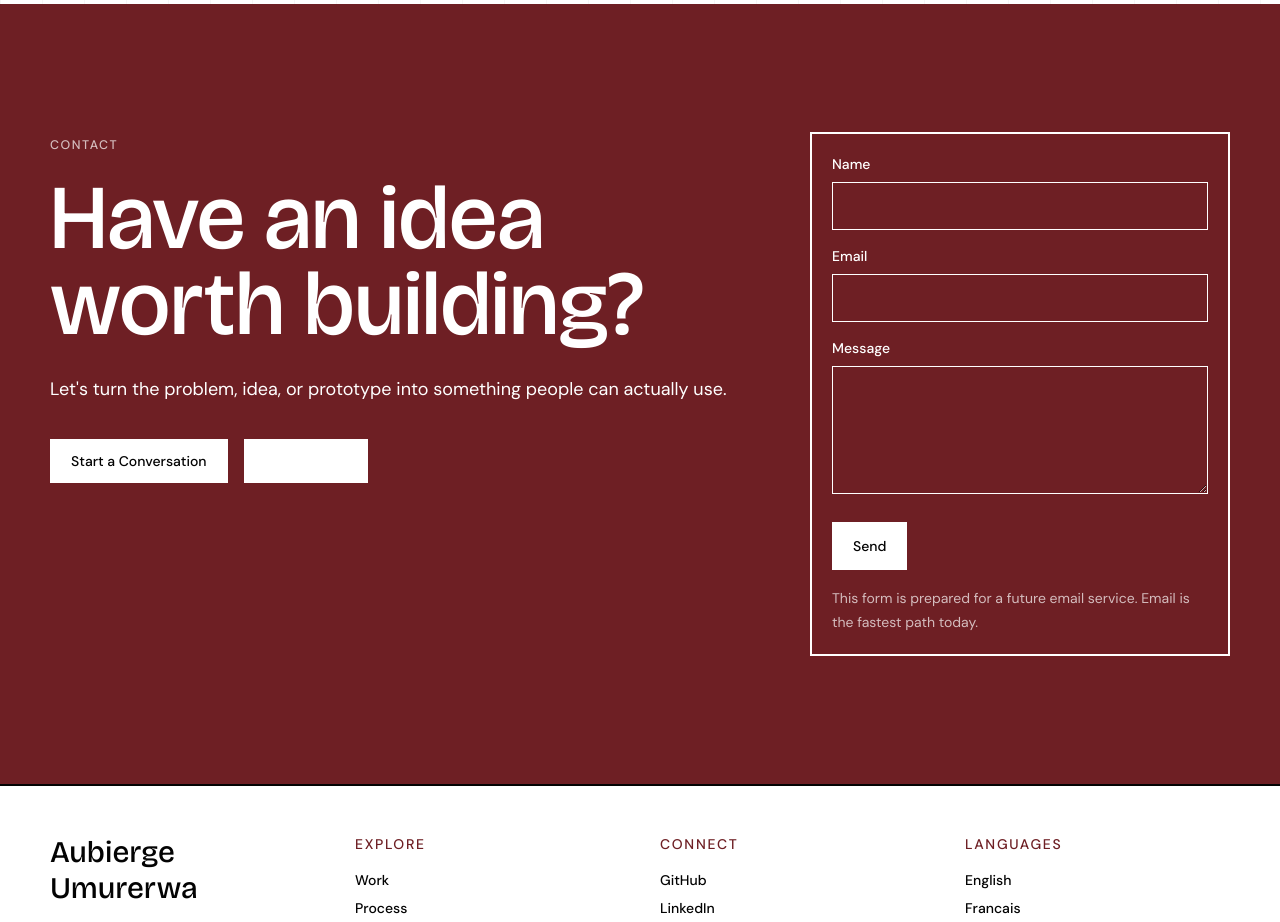
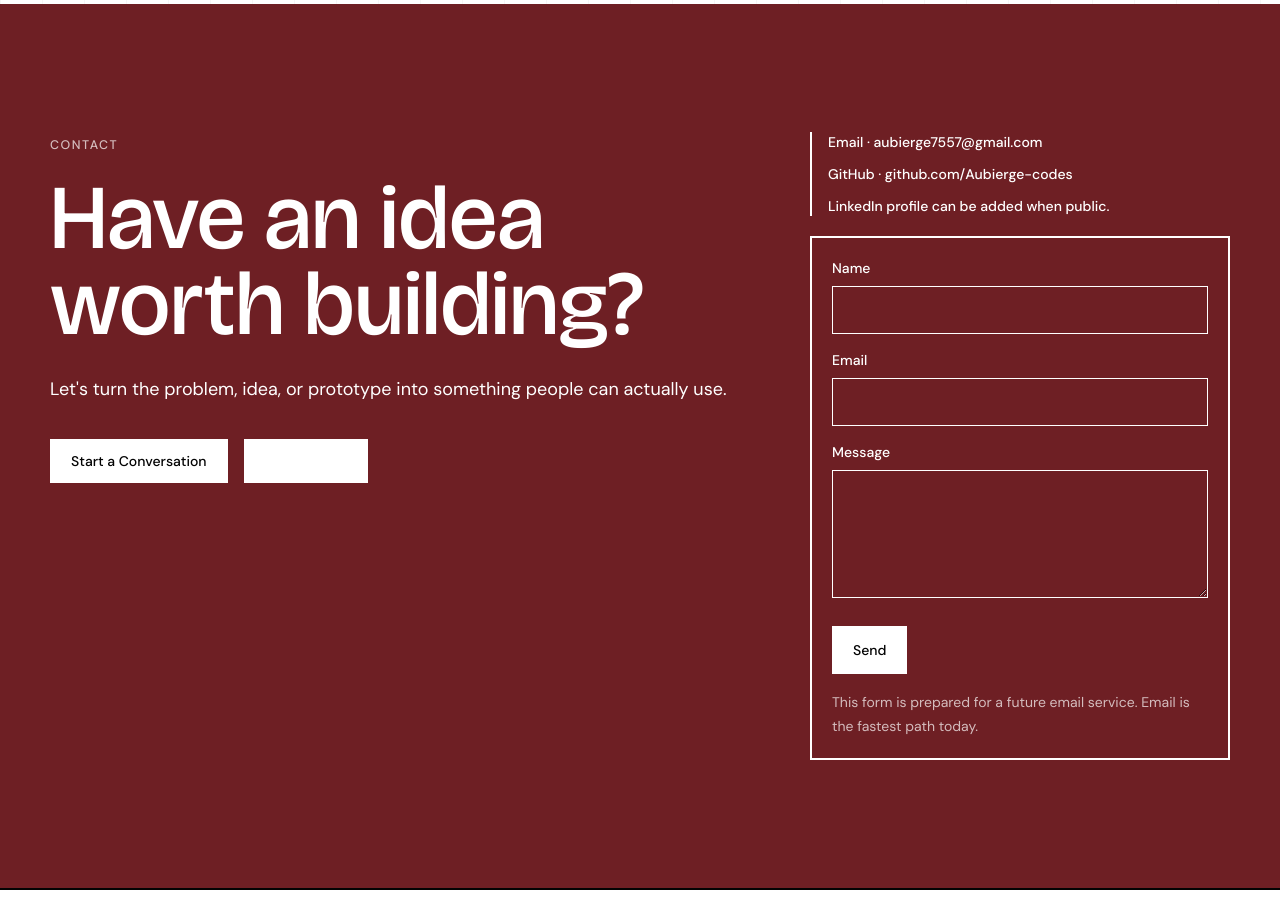
Before and after one commit to Aubierge-codes/portifolio, a Next.js app: page / in a window 1280 px wide. Shown: the part 8360-9282 px from the top of the page. Built offline with nearby package versions, Linux system fonts and the light colour scheme.

Commit message:
tighten contact accessibility

```diff
--- a/components/contact/contact-section.tsx
+++ b/components/contact/contact-section.tsx
@@ -47,21 +47,39 @@ export function ContactSection({ t }: ContactSectionProps) {
             </RevealItem>
           </div>
           <RevealItem>
-            <form className="border-2 border-paper p-5" aria-label="Contact form">
+            <div className="mb-5 grid gap-3 border-l-2 border-paper pl-4 text-sm font-medium">
+              <a href="mailto:aubierge7557@gmail.com" className="underline-offset-4 hover:underline">
+                {t("contact.emailLabel")} · aubierge7557@gmail.com
+              </a>
+              <a href={githubUrl} className="underline-offset-4 hover:underline">
+                {t("contact.githubLabel")} · github.com/Aubierge-codes
+              </a>
+              <p className="text-paper/72">{t("contact.linkedinPending")}</p>
+            </div>
+            <form className="border-2 border-paper p-5" aria-label={t("form.aria")}>
               <label className="mb-4 block">
                 <span className="mb-2 block text-sm font-medium">{t("form.name")}</span>
-                <input className="min-h-12 w-full border border-paper bg-transparent px-3 text-paper placeholder:text-paper/55" />
+                <input
+                  name="name"
+                  className="min-h-12 w-full border border-paper bg-transparent px-3 text-paper placeholder:text-paper/55"
+                  autoComplete="name"
+                />
               </label>
               <label className="mb-4 block">
                 <span className="mb-2 block text-sm font-medium">{t("form.email")}</span>
                 <input
+                  name="email"
                   type="email"
                   className="min-h-12 w-full border border-paper bg-transparent px-3 text-paper placeholder:text-paper/55"
+                  autoComplete="email"
                 />
               </label>
               <label className="mb-5 block">
                 <span className="mb-2 block text-sm font-medium">{t("form.message")}</span>
-                <textarea className="min-h-32 w-full resize-y border border-paper bg-transparent px-3 py-3 text-paper" />
+                <textarea
+                  name="message"
+                  className="min-h-32 w-full resize-y border border-paper bg-transparent px-3 py-3 text-paper"
+                />
               </label>
               <button
                 type="button"
--- a/components/footer/site-footer.tsx
+++ b/components/footer/site-footer.tsx
@@ -32,7 +32,7 @@ export function SiteFooter({ locale, setLocale, t }: SiteFooterProps) {
             title={t("footer.connect")}
             links={[
               { label: "GitHub", href: githubUrl },
-              { label: "LinkedIn", href: "https://www.linkedin.com/" }
+              { label: "Email", href: "mailto:aubierge7557@gmail.com" }
             ]}
           />
           <div>
--- a/data/translations.ts
+++ b/data/translations.ts
@@ -72,6 +72,10 @@ export const translations: Record<Locale, TranslationBundle> = {
     "form.message": "Message",
     "form.send": "Send",
     "form.note": "This form is prepared for a future email service. Email is the fastest path today.",
+    "form.aria": "Contact form",
+    "contact.emailLabel": "Email",
+    "contact.githubLabel": "GitHub",
+    "contact.linkedinPending": "LinkedIn profile can be added when public.",
     credibility: [
       "Rwanda Coding Academy",
       "Technovation 2026 Semifinalist",
@@ -209,6 +213,10 @@ export const translations: Record<Locale, TranslationBundle> = {
     "form.message": "Message",
     "form.send": "Envoyer",
     "form.note": "Ce formulaire est pret pour un futur service email. Aujourd'hui, l'email reste le chemin le plus rapide.",
+    "form.aria": "Formulaire de contact",
+    "contact.emailLabel": "Email",
+    "contact.githubLabel": "GitHub",
+    "contact.linkedinPending": "Le profil LinkedIn pourra etre ajoute quand il sera public.",
     credibility: [
       "Rwanda Coding Academy",
       "Demi-finaliste Technovation 2026",
@@ -346,6 +354,10 @@ export const translations: Record<Locale, TranslationBundle> = {
     "form.message": "Mensaje",
     "form.send": "Enviar",
     "form.note": "Este formulario queda preparado para un futuro servicio de correo. Hoy, el email es el camino mas rapido.",
+    "form.aria": "Formulario de contacto",
+    "contact.emailLabel": "Email",
+    "contact.githubLabel": "GitHub",
+    "contact.linkedinPending": "El perfil de LinkedIn se puede anadir cuando sea publico.",
     credibility: [
       "Rwanda Coding Academy",
       "Semifinalista Technovation 2026",
--- a/types/content.ts
+++ b/types/content.ts
@@ -51,7 +51,11 @@ export type TranslationKey =
   | "form.email"
   | "form.message"
   | "form.send"
-  | "form.note";
+  | "form.note"
+  | "form.aria"
+  | "contact.emailLabel"
+  | "contact.githubLabel"
+  | "contact.linkedinPending";
 
 export type ProjectSize = "feature" | "large" | "medium" | "small";
 
```
